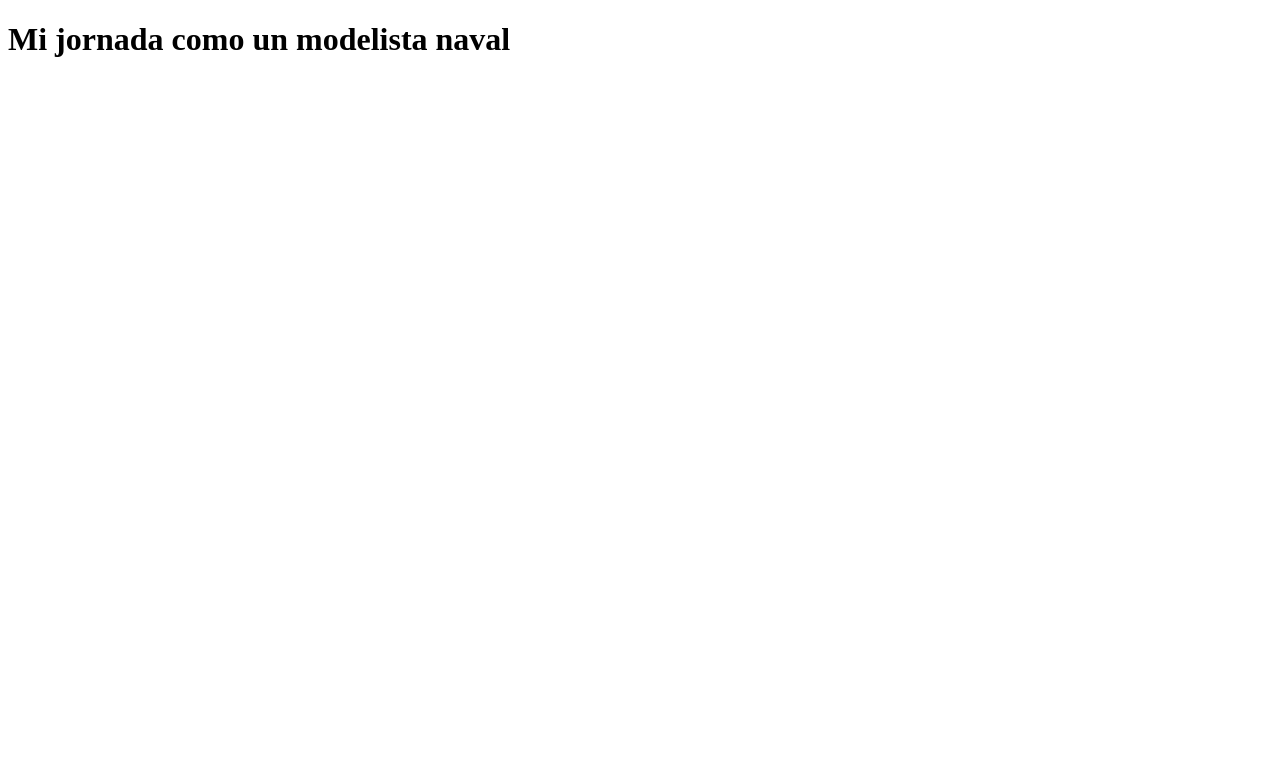
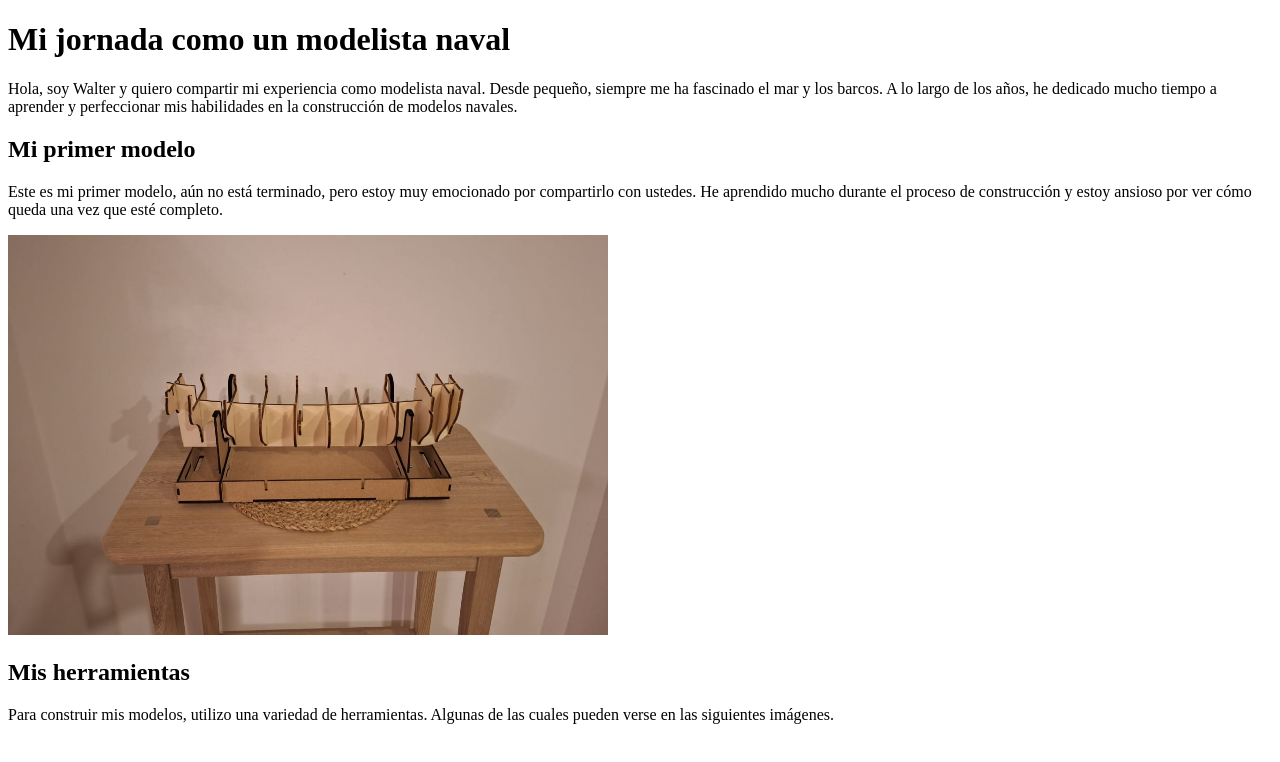
Before and after one commit to walterTorresTriana/My-Journey-as-Ship-Model-Maker, a plain HTML site: page index.html in a window 1280 px wide. Drawn offline with Linux system fonts and the light colour scheme.

Commit message:
Uploads images

```diff
--- a/index.html
+++ b/index.html
@@ -7,5 +7,11 @@
 
     <body>
         <h1>Mi jornada como un modelista naval</h1>
+        <p>Hola, soy Walter y quiero compartir mi experiencia como modelista naval. Desde pequeño, siempre me ha fascinado el mar y los barcos. A lo largo de los años, he dedicado mucho tiempo a aprender y perfeccionar mis habilidades en la construcción de modelos navales.</p>
+        <h2>Mi primer modelo</h2>
+        <p>Este es mi primer modelo, aún no está terminado, pero estoy muy emocionado por compartirlo con ustedes. He aprendido mucho durante el proceso de construcción y estoy ansioso por ver cómo queda una vez que esté completo.</p>
+        <img src="/images/IMG-20250813-WA0071.jpg" alt="Mi primer modelo naval" width="600" height="400">
+        <h2>Mis herramientas</h2>
+        <p>Para construir mis modelos, utilizo una variedad de herramientas. Algunas de las cuales pueden verse en las siguientes imágenes.</p>
     </body>
     </html>
```
Also changed, not shown: images/IMG-20250813-WA0071.jpg (added), images/IMG-20250813-WA0072.jpg (added), images/IMG-20250813-WA0073.jpg (added), images/IMG-20250813-WA0074.jpg (added), images/IMG-20250813-WA0075.jpg (added), images/IMG-20250813-WA0076.jpg (added), images/IMG-20250813-WA0077.jpg (added).
